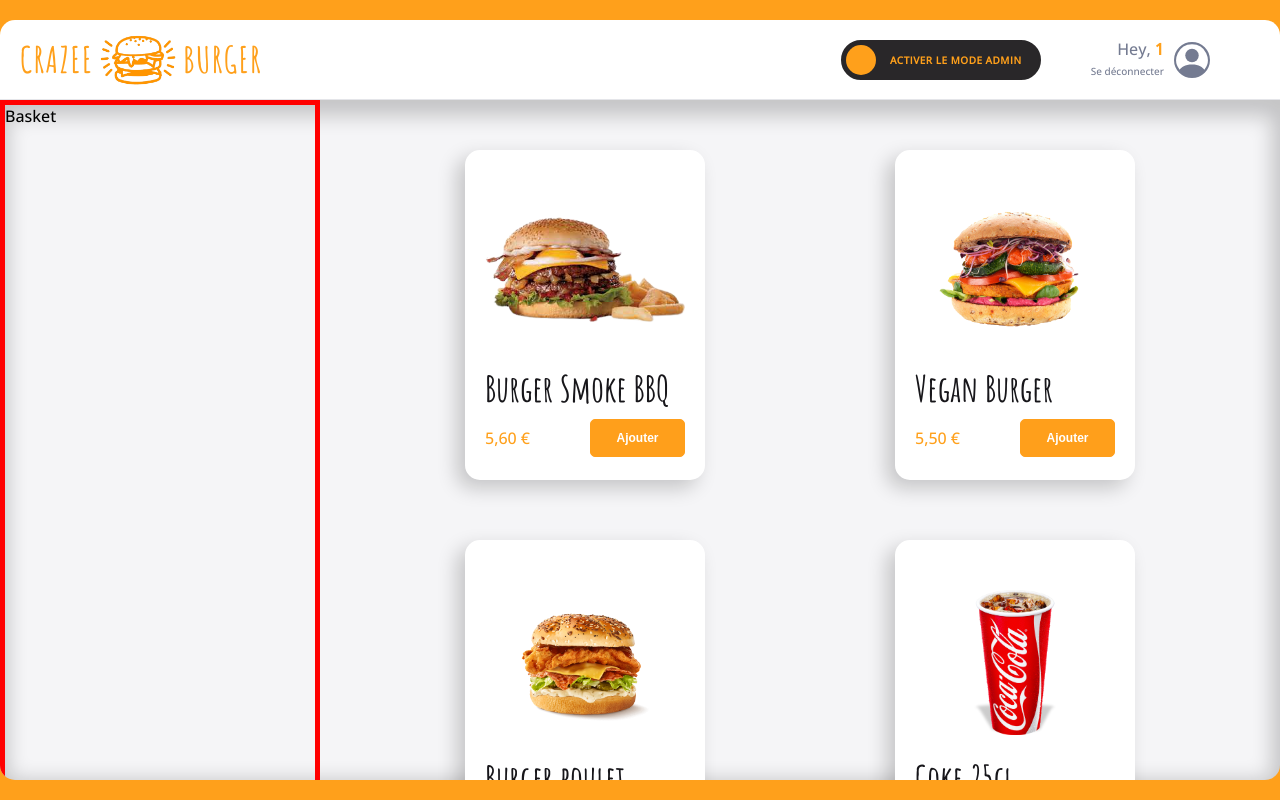
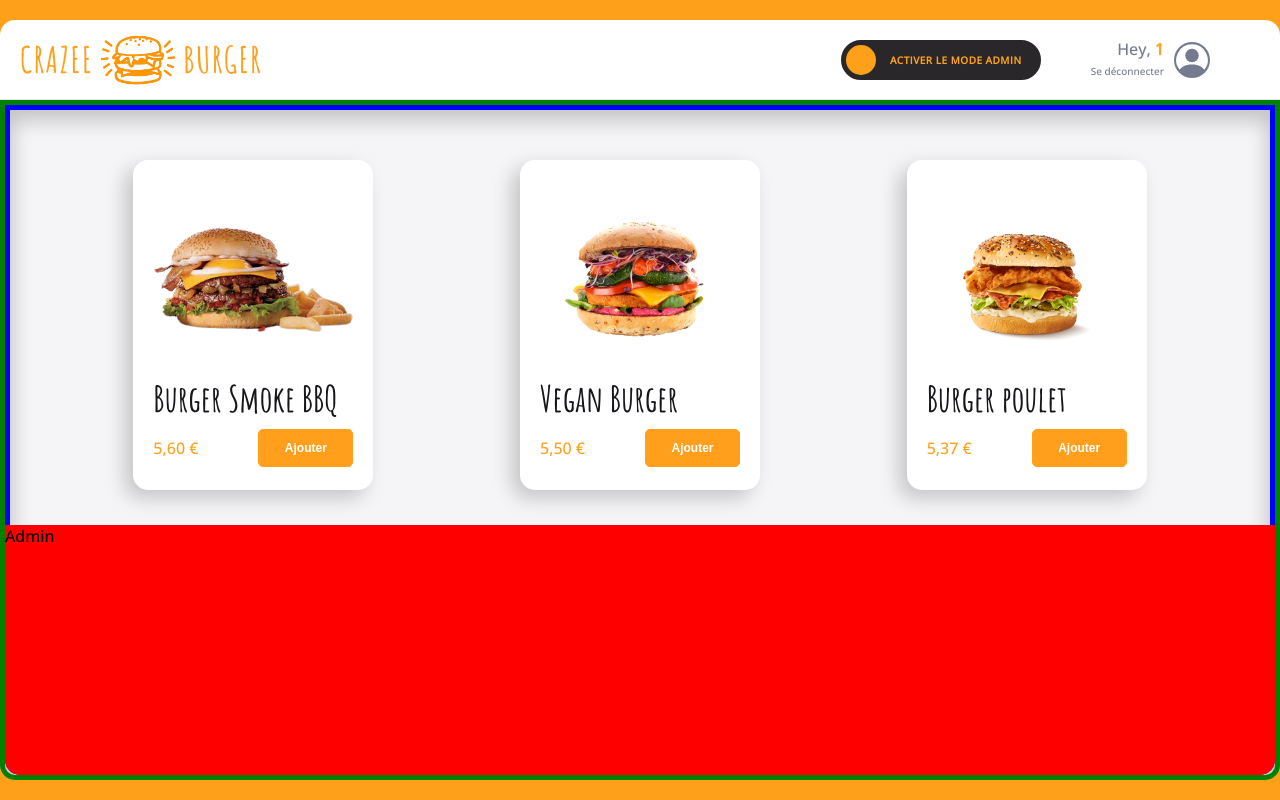
Before and after one commit to Chermann-KING/burger, a React (Create React App) app: page /order/1 in a window 1280 px wide. Built offline with nearby package versions, Linux system fonts and the light colour scheme; grey boxes are pictures that could not be loaded.

Commit message:
🚧 F07: ORDER > Main > Setting up the layout between the basket, the menu and the admin panel

```diff
--- a/src/components/pages/order/Main/Main.js
+++ b/src/components/pages/order/Main/Main.js
@@ -5,20 +5,25 @@ import Menu from "./Menu";
 export default function Main() {
   return (
     <MainStyled>
-      <div className="basket">Basket</div>
-      <Menu />
+      {/* <div className="basket">Basket</div> */}
+      <div className="menu-and-admin">
+        <Menu />
+        <div className="admin">Admin</div>
+      </div>
     </MainStyled>
   );
 }
 
 const MainStyled = styled.main`
+  border: 5px solid green;
+
   background: ${theme.colors.background_white};
   flex: 1;
+  height: calc(95vh - 10vh);
 
   display: grid;
-  grid-template-columns: 25% 1fr;
-  /* grid-template-columns: 1fr; */
-  overflow-y: scroll;
+  /* grid-template-columns: 25% 1fr; */
+  grid-template-columns: 1fr;
 
   border-bottom-left-radius: ${theme.borderRadius.extraRound};
   border-bottom-right-radius: ${theme.borderRadius.extraRound};
@@ -27,4 +32,23 @@ const MainStyled = styled.main`
   .basket {
     border: 5px solid red;
   }
+
+  .menu-and-admin {
+    position: relative;
+    overflow-y: hidden;
+    display: grid;
+
+    border-bottom-left-radius: ${theme.borderRadius.extraRound};
+    border-bottom-right-radius: ${theme.borderRadius.extraRound};
+
+    .admin {
+      background: red;
+
+      height: 250px;
+      position: absolute;
+      left: 0;
+      right: 0;
+      bottom: 0;
+    }
+  }
 `;
--- a/src/components/pages/order/Main/Menu.js
+++ b/src/components/pages/order/Main/Menu.js
@@ -27,6 +27,10 @@ export default function Menu() {
 }
 
 const MenuStyled = styled.div`
+  border: 5px solid blue;
+
+  overflow-y: scroll;
+
   display: grid;
   /* grid-template-columns: repeat(4, 1fr); */
   grid-template-columns: repeat(auto-fit, minmax(300px, 1fr));
```
